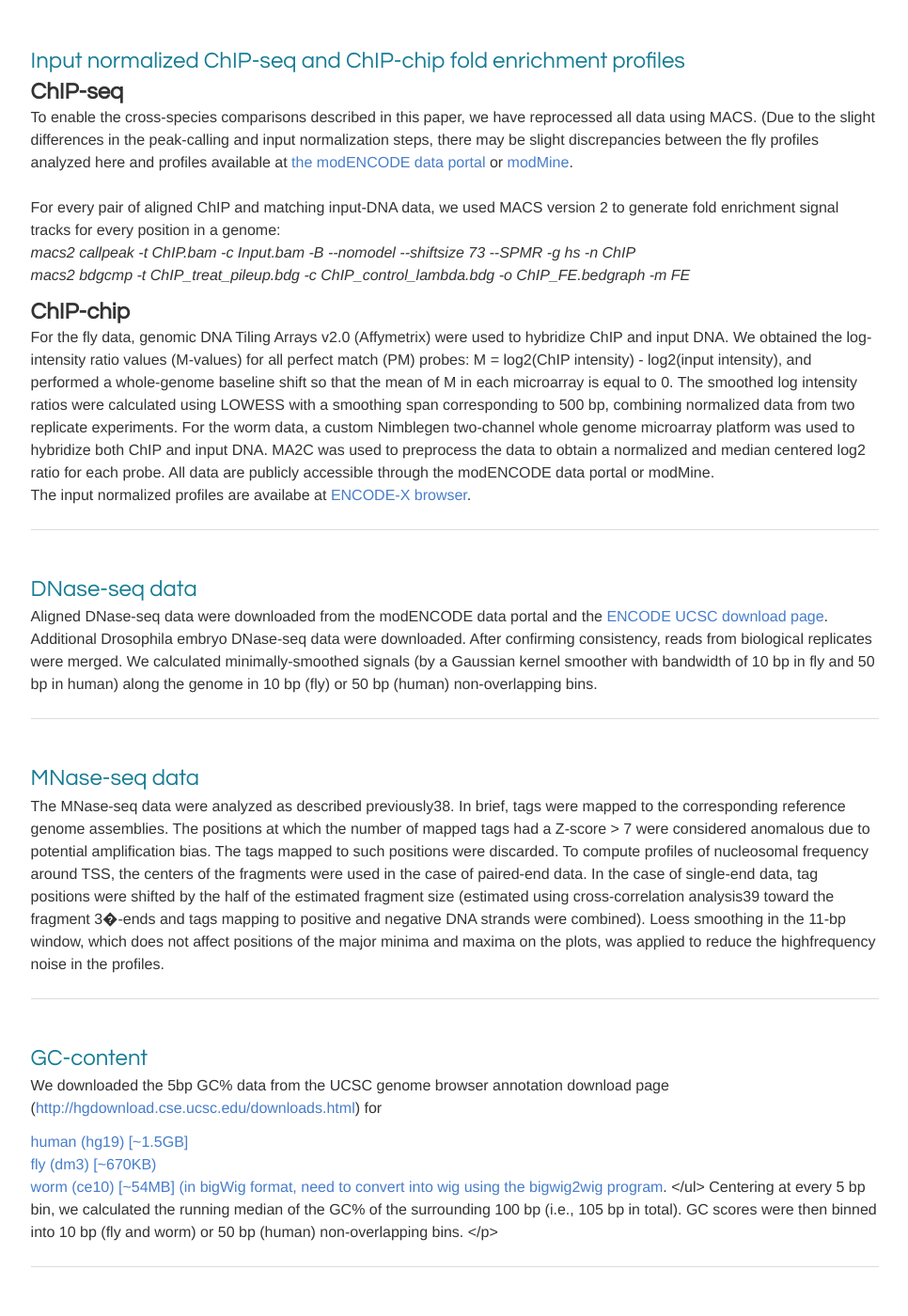
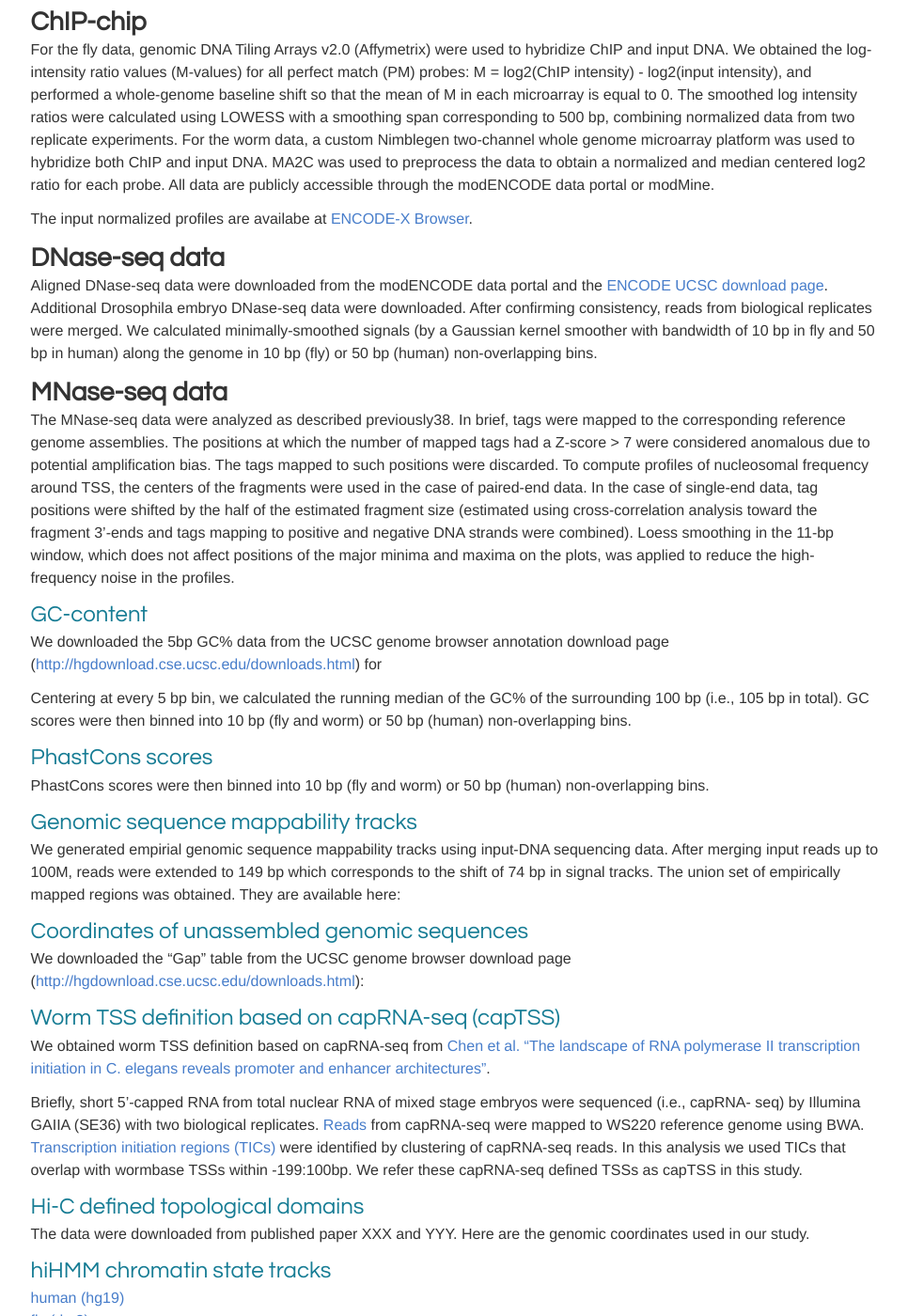
Before and after one commit to parklab/comparative-website, a Jekyll site: the page built from chromatin.md, in a window 1280 px wide and 1400 px high, scrolled down 1550 px. Shown: the whole window at 94% size, without its empty margins (249-1215 px from the left). Built offline with Jekyll 4.4.1, drawn with Linux system fonts in a browser that asks for light colours; nearby versions of some CDN libraries; some of the changed text lies outside the part shown.

Commit message:
Rewritten content in markdown. Some parts still missing.

```diff
--- a/chromatin.md
+++ b/chromatin.md
@@ -14,217 +14,126 @@ paper:
   meta: Nature, VOLUME, PAGES
 ---
 
-<h2>Overall Description</h2>
-<br>The datasets were generated by the modENCODE (model organism Encyclopedia of DNA Elements) and ENCODE consortia in 2007-2012, funded by National Human Genome Research Institute (NHGRI). Please see <a href="http://www.genome.gov/26524507">http://www.genome.gov/26524507</a> and <a href="http://www.genome.gov/Encode/">http://www.genome.gov/Encode/</a> for more information about the project.<br>
-<br>
-These data consist of ChIP-seq and ChIP-chip profiles for histone modifications and chromosomal proteins in fly, worm, and human, as well as several related data sets. The ChIP-chip datasets were produced on Affymetrix (fly) or NimbleGen (worm) arrays. The ChIP-seq datasets were generated on the Illumina sequencers.<br>
-<br>
+## Overall Description
 
-<i>Related papers and websites:</i></br>
-For background on the ChIP-seq workflow by the consortium, please see Landt <i>et al.</i>, <a href="http://www.ncbi.nlm.nih.gov/pubmed/22955991" target="_blank">ChIP-seq guidelines and practices used by the ENCODE and modENCODE consortia</a>, <i>Genome Research</i>, 2012.
-<br>
+The datasets were generated by the modENCODE (model organism Encyclopedia of DNA Elements) and ENCODE consortia in 2007-2012, funded by National Human Genome Research Institute (NHGRI). Please see [http://www.genome.gov/26524507](http://www.genome.gov/26524507) and [http://www.genome.gov/Encode/](http://www.genome.gov/Encode/) for more information about the projects.
 
-<p><strong><a href="http://encode-x.med.harvard.edu/">ENCODE-X Browser</a></strong>: We have developed web application for theses chromatin datasets. The main advantage of our web application is that it will allow one to quick see what chromatin-related data are available using faceted browsing and use the IGV browser to view the data, for all three organisms. The chromatin state maps generated in Ho et al, 2014 are automatically loaded in the encode-x browser. </p>
-<p><strong><a href="http://compbio.med.harvard.edu/antibodies/">Antibody Validation Database</a></strong>: Antibodies used in the project were rigorously tested, and this database contains the validation data.  Please see Egelhofer <em>et al.</em>, An assessment of histone-modification antibody quality, <em>Nature Str &amp; Mol Biology</em>, 2011.</p>
-<p><strong><a href="http://data.modencode.org">modENCODE data portal</a></strong>: This website also allows one to use faceted browsing to select datasets of interest (fly and worm only).</p>
-<p><strong><a href="http://www.modmine.org">modMine</a></strong>:  This warehouse by the modENCODE Data Coordinating Center contains a flexible query interface with access to extensive intermediate and metadata (fly and worm only).</p>
-<p><strong><a href="https://genome.ucsc.edu/ENCODE/">ENCODE data portal</a></strong>: This contains human and mouse ENCODE data. </p>
-<p><strong><a href="http://www.ncbi.nlm.nih.gov/geo/">Gene Expression Omnibus (GEO)</a> and <a href="http://www.ncbi.nlm.nih.gov/sra">Short Read Archive (SRA)</a></strong>: Raw data are available from these two sites. Links to specific datasets are available from the above sites.</p>
-<hr>
-<br>
+These data consist of ChIP-seq and ChIP-chip profiles for histone modifications and chromosomal proteins in fly, worm, and human, as well as several related data sets. The ChIP-chip datasets were produced on Affymetrix (fly) or NimbleGen (worm) arrays. The ChIP-seq datasets were generated on the Illumina sequencers.
 
-<h2> Available Data: </h2>
-<ul class="list">
-  <li> <a href="#ChIP-seq and ChIP-chip data">ChIP-seq and ChIP-chip data</a></li>
-  <li> <a href="#Input normalized ChIP-seq and ChIP-chip fold enrichment profiles">Input normalized ChIP-seq and ChIP-chip fold enrichment profiles</a></li>
-  <li> <a href="#GC-content">GC-content</a></li>
-  <li> <a href="#PhastCons scores">PhastCons scores</a></li>
-  <li> <a href="#Genomic sequence mappability tracks">Genomic sequence mappability tracks</a></li>
-  <li> <a href="#Coordinates of unassembled genomic sequences">Coordinates of unassembled genomic sequences</a></li>
-  <li> <a href="#Worm TSS definition based on capRNA-seq (capTSS)">Worm TSS definition based on capRNA-seq (capTSS)</a></li>
-  <li> <a href="#Hi-C defined topological domains">Hi-C defined topological domains</a></li>
-  <li> <a href="#hiHMM chromatin state tracks">hiHMM chromatin state tracks</a></li>
-  <li> <a href="#Cross-species chromatin browser">Cross-species chromatin browser</a></li>
-  <li> <a href="#Protein-coding gene annotation and RNA-seq gene expression data">Protein-coding gene annotation and RNA-seq gene expression data</a></li>
-  <li> <a href="#Human-Worm-Fly ortholog Lists">Human-Worm-Fly ortholog Lists</a></li>
- </ul>
-<hr>
-<br>
+### Related papers and websites
 
-  <div id="ChIP-seq and ChIP-chip data"></div>
+For background on the ChIP-seq workflow by the consortium, please see Landt _et al._, [ChIP-seq guidelines and practices used by the ENCODE and modENCODE consortia](http://www.ncbi.nlm.nih.gov/pubmed/22955991), _Genome Research_, 2012.
 
-  <h2>ChIP-seq and ChIP-chip data</h2>
+* __[ENCODE-X Browser](http://encode-x.med.harvard.edu)__: We have developed a web application for theses chromatin datasets. The main advantage of our web application is that it will allow one to quick see what chromatin-related data are available using faceted browsing and use the IGV browser to view the data, for all three organisms. The chromatin state maps generated in Ho et al, 2014 are automatically loaded in the ENCODE-X Browser.
+* __[Antibody Validation Database](http://compbio.med.harvard.edu/antibodies)__: Antibodies used in the project were rigorously tested, and this database contains the validation data.  Please see Egelhofer <em>et al.</em>, An assessment of histone-modification antibody quality, <em>Nature Str &amp; Mol Biology</em>, 2011.
+* __[modENCODE Data Portal](http://data.modencode.org)__: This website also allows one to use faceted browsing to select datasets of interest (fly and worm only).
+* __[modMine](http://www.modmine.org)__: This warehouse by the modENCODE Data Coordinating Center contains a flexible query interface with access to extensive intermediate and metadata (fly and worm only).
+* __[ENCODE data portal](https://genome.ucsc.edu/ENCODE/)__: This contains human and mouse ENCODE data.
+* __[Gene Expression Omnibus (GEO)](http://www.ncbi.nlm.nih.gov/geo/)__ and __[Short Read Archive (SRA)](http://www.ncbi.nlm.nih.gov/sra)__: Raw data are available from these two sites. Links to specific datasets are available from the above sites.
 
-<a href="metaData_2014_06_02.xlsx" target="_blank">Chromatin data sheet (Excel table, 287k)</a>
-<p>
-This table contains detailed meta-data for all chromatin datesets, including links to the source file.
-</p>
-<hr>
-<br>
+##  Available Data
 
-<div id="Input normalized ChIP-seq and ChIP-chip fold enrichment profiles">
-  <h2>Input normalized ChIP-seq and ChIP-chip fold enrichment profiles</h2>
- <h4>ChIP-seq</h4>
- <p>To enable the cross-species comparisons described in this paper, we have reprocessed all data using MACS. (Due to the slight differences in the peak-calling and input normalization steps, there may be slight discrepancies between the fly profiles analyzed here
-and profiles available at <a href="http://data.modencode.org">the modENCODE data portal</a> or <a href="http://modmine.org">modMine</a>. <br><br>
-For every pair of aligned ChIP and matching input-DNA data, we used MACS version 2 to generate fold enrichment signal tracks for every position in a genome:<br>
-<i>macs2 callpeak -t ChIP.bam -c Input.bam -B --nomodel --shiftsize 73 --SPMR -g hs -n ChIP</i><br>
-<i>macs2 bdgcmp -t ChIP_treat_pileup.bdg -c ChIP_control_lambda.bdg -o ChIP_FE.bedgraph -m FE</i><br>
-</p>
-<h4>ChIP-chip</h4>
-<p>For the fly data, genomic DNA Tiling Arrays v2.0 (Affymetrix) were used to hybridize ChIP
-and input DNA. We obtained the log-intensity ratio values (M-values) for all perfect match
-(PM) probes: M = log2(ChIP intensity) - log2(input intensity), and performed a whole-genome
-baseline shift so that the mean of M in each microarray is equal to 0. The smoothed log intensity
-ratios were calculated using LOWESS with a smoothing span corresponding to 500 bp,
-combining normalized data from two replicate experiments. For the worm data, a custom
-Nimblegen two-channel whole genome microarray platform was used to hybridize both ChIP
-and input DNA. MA2C was used to preprocess the data to obtain a normalized and median
-centered log2 ratio for each probe. All data are publicly accessible through the modENCODE
-data portal or modMine.
-<br>
-The input normalized profiles are availabe at <a href="http://encode-x.med.harvard.edu/" target="_blank">ENCODE-X browser</a>.
-</p>
-   <hr>
-   <br>
-
-   <h2>DNase-seq data</h2>
-   <p>Aligned DNase-seq data were downloaded from the modENCODE data portal and the <a href="http://encodeproject.org/ENCODE/" target="_blank">ENCODE UCSC download page</a>. Additional Drosophila embryo DNase-seq data were downloaded.
-   After confirming consistency, reads from biological replicates were merged. We calculated minimally-smoothed signals (by a Gaussian
-kernel smoother with bandwidth of 10 bp in fly and 50 bp in human) along the genome in 10 bp
-(fly) or 50 bp (human) non-overlapping bins.
-  </p>
-   <hr>
-   <br>
-
-   <h2>MNase-seq data</h2>
-   <p>The MNase-seq data were analyzed as described previously38. In brief, tags were mapped to the
-corresponding reference genome assemblies. The positions at which the number of mapped tags
-had a Z-score > 7 were considered anomalous due to potential amplification bias. The tags
-mapped to such positions were discarded. To compute profiles of nucleosomal frequency
-around TSS, the centers of the fragments were used in the case of paired-end data. In the case of
-single-end data, tag positions were shifted by the half of the estimated fragment size (estimated
-using cross-correlation analysis39 toward the fragment 3�-ends and tags mapping to positive and
-negative DNA strands were combined). Loess smoothing in the 11-bp window, which does not
-affect positions of the major minima and maxima on the plots, was applied to reduce the highfrequency
-noise in the profiles.
-   </p>
-   <hr>
-   <br>
-
-<div id="GC-content">
-   <h2>GC-content</h2>
-   <p>
-   We downloaded the 5bp GC% data from the UCSC genome browser annotation download page (<a href="http://hgdownload.cse.ucsc.edu/downloads.html" target="_blank">http://hgdownload.cse.ucsc.edu/downloads.html</a>) for
-   <ul>
-      <li><a href="http://hgdownload.cse.ucsc.edu/goldenPath/hg19/gc5Base/hg19.gc5Base.txt.gz" target="_blank">human (hg19) [~1.5GB]</a>
-      <li><a href="http://hgdownload.cse.ucsc.edu/goldenPath/dm3/database/gc5Base.txt.gz" target="_blank">fly (dm3) [~670KB)</a>
-      <li><a href="http://hgdownload.cse.ucsc.edu/gbdb/ce10/bbi/gc5Base.bw" target="_blank">worm (ce10) [~54MB] (in bigWig format, need to convert into wig using the <a href="http://hgdownload.cse.ucsc.edu/admin/exe/" target="_blank">bigwig2wig program</a>.</a>
-   </ul>
-   Centering at every 5 bp bin, we calculated the running median of the GC% of the surrounding 100 bp (i.e., 105 bp in total). GC scores were then binned into 10 bp (fly and worm) or 50 bp (human) non-overlapping bins.
-   </p>
-   <hr>
-   <br>
+*   [ChIP-seq and ChIP-chip data](#ChIP-seq and ChIP-chip data)
+*   [Input normalized ChIP-seq and ChIP-chip fold enrichment profiles](#Input normalized ChIP-seq and ChIP-chip fold enrichment profiles)
+*   [GC-content](#GC-content)
+*   [PhastCons scores](#PhastCons scores)
+*   [Genomic sequence mappability tracks](#Genomic sequence mappability tracks)
+*   [Coordinates of unassembled genomic sequences](#Coordinates of unassembled genomic sequences)
+*   [Worm TSS definition based on capRNA-seq (capTSS)](#Worm TSS definition based on capRNA-seq (capTSS))
+*   [Hi-C defined topological domains](#Hi-C defined topological domains)
+*   [hiHMM chromatin state tracks](#hiHMM chromatin state tracks)
+*   [Cross-species chromatin browser](#Cross-species chromatin browser)
+*   [Protein-coding gene annotation and RNA-seq gene expression data](#Protein-coding gene annotation and RNA-seq gene expression data)
+*   [Human-Worm-Fly ortholog Lists](#Human-Worm-Fly ortholog Lists)
 
 
+## <a name="ChIP-seq and ChIP-chip data"></a> ChIP-seq and ChIP-chip data
 
-<div id="PhastCons scores">
-   <h2>PhastCons scores</h2>
-   <p>
-    <ul>
-      <li><a href="http://hgdownload.cse.ucsc.edu/goldenPath/hg19/phastCons46way/vertebrate/" target="_blank">human (hg19)</a>
-      <li><a href="http://hgdownload.cse.ucsc.edu/goldenPath/dm3/phastCons15way/" target="_blank">fly (dm3) </a>
-      <li><a href="http://hgdownload.cse.ucsc.edu/goldenPath/ce10/phastCons7way/" target="_blank">worm (ce10)</a>
-   </ul>
-   PhastCons scores were then binned into 10 bp (fly and worm) or 50 bp (human) non-overlapping bins.</p>
-   <hr>
-   <br>
-<div id="Genomic sequence mappability tracks">
-   <h2>Genomic sequence mappability tracks</h2>
-   <p>
-   We generated empirial genomic sequence mappability tracks using input-DNA sequencing data. After merging input reads up to 100M, reads were extended to 149 bp which corresponds to the shift of 74 bp in signal tracks. The union set of empirically mapped regions was obtained. They are available here:
-    <ul>
-      <li><a href="" target="_blank">human (hg19)</a>
-      <li><a href="" target="_blank">fly (dm3) </a>
-      <li><a href="" target="_blank">worm (ce10)</a>
-   </ul>
-   </p>
-   <hr>
-   <br>
+[Chromatin data sheet (Excel table, 287k)](metaData_2014_06_02.xlsx)
 
-<div id="Coordinates of unassembled genomic sequences">
-   <h2>Coordinates of unassembled genomic sequences</h2>
-   <p>
-   We downloaded the "Gap" table from the UCSC genome browser download page (<a href="http://hgdownload.cse.ucsc.edu/downloads.html" target="_blank">http://hgdownload.cse.ucsc.edu/downloads.html</a>):
-    <ul>
-      <li><a href="http://hgdownload.cse.ucsc.edu/goldenPath/hg19/database/gap.txt.gz" target="_blank">human (hg19)</a>
-      <li><a href="http://hgdownload.cse.ucsc.edu/goldenPath/dm3/database/" target="_blank">fly (dm3) (search for chr*_gap.txt.gz)</a>
-      <li>worm (ce10) (There are no known unassembled regions in worm)</a>
-   </ul>
-   </p>
-   <hr>
-   <br>
+This table contains detailed meta-data for all chromatin datesets, including links to the source file.
+
+## <a name="Input normalized ChIP-seq and ChIP-chip fold enrichment profiles"></a> Input normalized ChIP-seq and ChIP-chip fold enrichment profiles
+
+### ChIP-seq
+
+To enable the cross-species comparisons described in this paper, we have reprocessed all data using MACS. (Due to the slight differences in the peak-calling and input normalization steps, there may be slight discrepancies between the fly profiles analyzed here and profiles available at [the modENCODE data portal](http://data.modencode.org) or [modMine](http://modmine.org).
+
+For every pair of aligned ChIP and matching input-DNA data, we used MACS version 2 to generate fold enrichment signal tracks for every position in a genome:
+
+_macs2 callpeak -t ChIP.bam -c Input.bam -B --nomodel --shiftsize 73 --SPMR -g hs -n ChIP_
+
+_macs2 bdgcmp -t ChIP_treat_pileup.bdg -c ChIP_control_lambda.bdg -o ChIP_FE.bedgraph -m FE_
+
+### ChIP-chip
+
+For the fly data, genomic DNA Tiling Arrays v2.0 (Affymetrix) were used to hybridize ChIP and input DNA. We obtained the log-intensity ratio values (M-values) for all perfect match (PM) probes: M = log2(ChIP intensity) - log2(input intensity), and performed a whole-genome baseline shift so that the mean of M in each microarray is equal to 0. The smoothed log intensity ratios were calculated using LOWESS with a smoothing span corresponding to 500 bp, combining normalized data from two replicate experiments. For the worm data, a custom Nimblegen two-channel whole genome microarray platform was used to hybridize both ChIP and input DNA. MA2C was used to preprocess the data to obtain a normalized and median centered log2 ratio for each probe. All data are publicly accessible through the modENCODE data portal or modMine.
+
+The input normalized profiles are availabe at [ENCODE-X Browser](http://encode-x.med.harvard.edu/).
+
+### DNase-seq data
+
+Aligned DNase-seq data were downloaded from the modENCODE data portal and the [ENCODE UCSC download page](http://encodeproject.org/ENCODE/). Additional Drosophila embryo DNase-seq data were downloaded. After confirming consistency, reads from biological replicates were merged. We calculated minimally-smoothed signals (by a Gaussian kernel smoother with bandwidth of 10 bp in fly and 50 bp in human) along the genome in 10 bp (fly) or 50 bp (human) non-overlapping bins.
+
+### MNase-seq data
+
+The MNase-seq data were analyzed as described previously38. In brief, tags were mapped to the corresponding reference genome assemblies. The positions at which the number of mapped tags had a Z-score > 7 were considered anomalous due to potential amplification bias. The tags mapped to such positions were discarded. To compute profiles of nucleosomal frequency around TSS, the centers of the fragments were used in the case of paired-end data. In the case of single-end data, tag positions were shifted by the half of the estimated fragment size (estimated using cross-correlation analysis toward the fragment 3'-ends and tags mapping to positive and negative DNA strands were combined). Loess smoothing in the 11-bp window, which does not affect positions of the major minima and maxima on the plots, was applied to reduce the high-frequency noise in the profiles.
 
 
-<div id="Worm TSS definition based on capRNA-seq (capTSS)">
-    <h2>Worm TSS definition based on capRNA-seq (capTSS)</h2>
-    </p>
-    We obtained worm TSS definition based on capRNA-seq from <a href="http://www.ncbi.nlm.nih.gov/pubmed/23550086" target="_blank">Chen et al. "The landscape of RNA polymerase II transcription initiation in C. elegans reveals promoter and enhancer architectures"</a>.
-    Briefly, short 5'-capped RNA from total nuclear RNA of mixed stage embryos were sequenced (i.e., capRNA- seq) by Illumina GAIIA (SE36) with two biological replicates. <a href="http://www.ncbi.nlm.nih.gov/geo/query/acc.cgi?acc=GSE42819" target="_blank">Reads</a> from capRNA-seq were mapped to WS220 reference genome using BWA29. <a href="http://genome.cshlp.org/content/suppl/2013/04/16/gr.153668.112.DC1/Supp_TableS2.xls" target="_blank">Transcription initiation regions (TICs)</a> were identified by clustering
-of capRNA-seq reads. In this analysis we used TICs that overlap with wormbase TSSs within -199:100bp. We refer these capRNA-seq defined TSSs as capTSS in this study.
-    </p>
-   <hr>
-   <br>
+## <a name="GC-content"></a> GC-content
+
+We downloaded the 5bp GC% data from the UCSC genome browser annotation download page ([http://hgdownload.cse.ucsc.edu/downloads.html](http://hgdownload.cse.ucsc.edu/downloads.html)) for
+
+Centering at every 5 bp bin, we calculated the running median of the GC% of the surrounding 100 bp (i.e., 105 bp in total). GC scores were then binned into 10 bp (fly and worm) or 50 bp (human) non-overlapping bins.
 
 
-<div id="Hi-C defined topological domains">
-   <h2>Hi-C defined topological domains</h2>
-   <p>
-   The data were downloaded from published paper XXX and YYY. Here are the genomic coordinates used in our study.
-    <ul>
-      <li><a href="" target="_blank">human (hg19)</a>
-      <li><a href="" target="_blank">fly (dm3) </a>
-      <li>worm (ce10) (There are no Hi-C data in worm)</a>
-   </ul>
-   </p>
-   <hr>
-   <br>
+## <a name="PhastCons scores"></a> PhastCons scores
 
-<div id="hiHMM chromatin state tracks">
-   <h2>hiHMM chromatin state tracks</h2>
-   <p>
-     <ul>
-      <li><a href="" target="_blank">human (hg19)</a>
-      <li><a href="" target="_blank">fly (dm3)</a>
-      <li><a href="" target="_blank">worm (ce10) </a>
-   </ul>
-   The code and instruction for running hiHMM can be accessed <a href="https://sites.google.com/site/kasohn/software" target="_blank">here</a>.</p>
-   <hr>
-   <br>
-
-<div id="Cross-species chromatin browser">
-   <h2>Cross-species chromatin browser</h2>
-   <p>The chromatin state definition can be accessed via the <a href="http://encode-x.med.harvard.edu/data_sets/chromatin/" target="_blank">ENCODE-X Browser</a>.</p>
-   <hr>
-   <br>
-
-<div id="Protein-coding gene annotation and RNA-seq gene expression data">
-    <h2>Protein-coding gene annotation and RNA-seq gene expression data</h2>
-    <p>Gene expression data can be accessed from the <a href="http://encodedcc.sdsc.edu/ftp/modENCODE_VS_ENCODE/Transcription/" target="_blank">modENCODE/ENCODE transcription page</a>.
-    <ul>
-    <li> Human protein-coding gene annotation, in gtf format, from GENCODE v10: <a href="http://cmptxn.gersteinlab.org/Comparative_Datasets.xlsx">gen10_CDS+exons_only_protein-coding_only.gtf.gz</a>
-    <li> Worm protein-coding gene annotation, in gtf format, from modENCODE June 2012 freeze: <a href="http://cmptxn.gersteinlab.org/AG1201.integrated_transcripts_strictly_coding.ws220.gtf.gz">AG1201.integrated_transcripts_strictly_coding.ws220.gtf.gz</a>
-    <li> Fly protein-coding gene annotation, in gtf format, from modENCODE June 2012 freeze: <a href="http://cmptxn.gersteinlab.org/coding_Celniker_Drosophila_Annotation_20120616_1428.gtf.gz">coding_Celniker_Drosophila_Annotation_20120616_1428.gtf.gz</a>
-    </ul>
-    </p>
-   <hr>
-    <br>
+PhastCons scores were then binned into 10 bp (fly and worm) or 50 bp (human) non-overlapping bins.
 
 
-<div id="Human-Worm-Fly ortholog lists">
-    <h2>Human-Worm-Fly ortholog lists</h2>
-    <ul>
-    <li>MIT Human-Worm-Fly Orthologs: <a href="http://cmptxn.gersteinlab.org/Modencode.merged.orth20120611_wfh_comm_all.csv">Modencode.merged.orth20120611_wfh_comm_all.csv</a>
-    </ul></span></font>
-   <hr>
-   <br>
+## <a name="Genomic sequence mappability tracks"></a> Genomic sequence mappability tracks
+
+We generated empirial genomic sequence mappability tracks using input-DNA sequencing data. After merging input reads up to 100M, reads were extended to 149 bp which corresponds to the shift of 74 bp in signal tracks. The union set of empirically mapped regions was obtained. They are available here:
+
+
+## <a name="Coordinates of unassembled genomic sequences"></a>Coordinates of unassembled genomic sequences
+
+We downloaded the "Gap" table from the UCSC genome browser download page ([http://hgdownload.cse.ucsc.edu/downloads.html](http://hgdownload.cse.ucsc.edu/downloads.html)):
+
+
+## <a name="Worm TSS definition based on capRNA-seq (capTSS)"></a> Worm TSS definition based on capRNA-seq (capTSS)
+
+We obtained worm TSS definition based on capRNA-seq from [Chen et al. "The landscape of RNA polymerase II transcription initiation in C. elegans reveals promoter and enhancer architectures"](http://www.ncbi.nlm.nih.gov/pubmed/23550086).
+
+Briefly, short 5'-capped RNA from total nuclear RNA of mixed stage embryos were sequenced (i.e., capRNA- seq) by Illumina GAIIA (SE36) with two biological replicates. [Reads](http://www.ncbi.nlm.nih.gov/geo/query/acc.cgi?acc=GSE42819) from capRNA-seq were mapped to WS220 reference genome using BWA. [Transcription initiation regions (TICs)](http://genome.cshlp.org/content/suppl/2013/04/16/gr.153668.112.DC1/Supp_TableS2.xls) were identified by clustering of capRNA-seq reads. In this analysis we used TICs that overlap with wormbase TSSs within -199:100bp. We refer these capRNA-seq defined TSSs as capTSS in this study.
+
+## <a name="Hi-C defined topological domains"></a> Hi-C defined topological domains
+
+The data were downloaded from published paper XXX and YYY. Here are the genomic coordinates used in our study.
+
+
+## <a name="hiHMM chromatin state tracks"></a> hiHMM chromatin state tracks
+*   [human (hg19)]()
+*   [fly (dm3)]()
+*   [worm (ce10) ]()
+
+The code and instruction for running hiHMM can be accessed [here](https://sites.google.com/site/kasohn/software).
+
+
+## <a name="Cross-species chromatin browser"></a> Cross-species chromatin browser
+
+The chromatin state definition can be accessed via the [ENCODE-X Browser](http://encode-x.med.harvard.edu/data_sets/chromatin/).
+
+
+## <a name="Protein-coding gene annotation and RNA-seq gene expression data"></a> Protein-coding gene annotation and RNA-seq gene expression data
+
+Gene expression data can be accessed from the [modENCODE/ENCODE transcription page](http://encodedcc.sdsc.edu/ftp/modENCODE_VS_ENCODE/Transcription/).
+
+*   Human protein-coding gene annotation, in gtf format, from GENCODE v10: [gen10_CDS+exons_only_protein-coding_only.gtf.gz](http://cmptxn.gersteinlab.org/Comparative_Datasets.xlsx)
+*   Worm protein-coding gene annotation, in gtf format, from modENCODE June 2012 freeze: [AG1201.integrated_transcripts_strictly_coding.ws220.gtf.gz](http://cmptxn.gersteinlab.org/AG1201.integrated_transcripts_strictly_coding.ws220.gtf.gz)
+*   Fly protein-coding gene annotation, in gtf format, from modENCODE June 2012 freeze: [coding_Celniker_Drosophila_Annotation_20120616_1428.gtf.gz](http://cmptxn.gersteinlab.org/coding_Celniker_Drosophila_Annotation_20120616_1428.gtf.gz)
+
+## <a name="Human-Worm-Fly ortholog lists"></a> Human-Worm-Fly ortholog lists
+
+MIT Human-Worm-Fly Orthologs: [Modencode.merged.orth20120611_wfh_comm_all.csv](http://cmptxn.gersteinlab.org/Modencode.merged.orth20120611_wfh_comm_all.csv)
```
